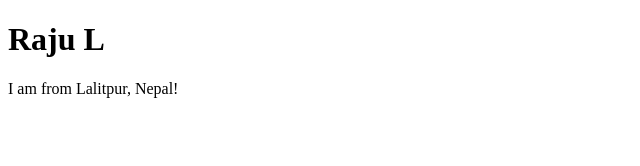
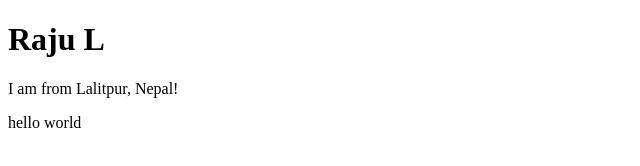
Before and after one commit to Raju-Lama/raju.github.io, a plain HTML site: page index.html in a window 1280 px wide. Shown: the full height of the page, 0-640 px from the left. Drawn offline with Linux system fonts and the light colour scheme.

Commit message:
some edits

```diff
--- a/raju-lama.html
+++ b/index.html
@@ -5,12 +5,17 @@
     <meta charset="UTF-8">
     <meta name="viewport" content="width=device-width, initial-scale=1.0">
     <title>Welcome on my site</title>
+
+    <link rel="stylesheet" href="mystyle.css">
 </head>
 
 <body>
     <!-- a project on my website -->
     <h1>Raju L</h1>
     <p>I am from Lalitpur, Nepal!</p>
+    <div>
+        <p>hello world</p>
+    </div>
 
 </body>
 </html>
```
Also changed, not shown: mystyle.css (added).
